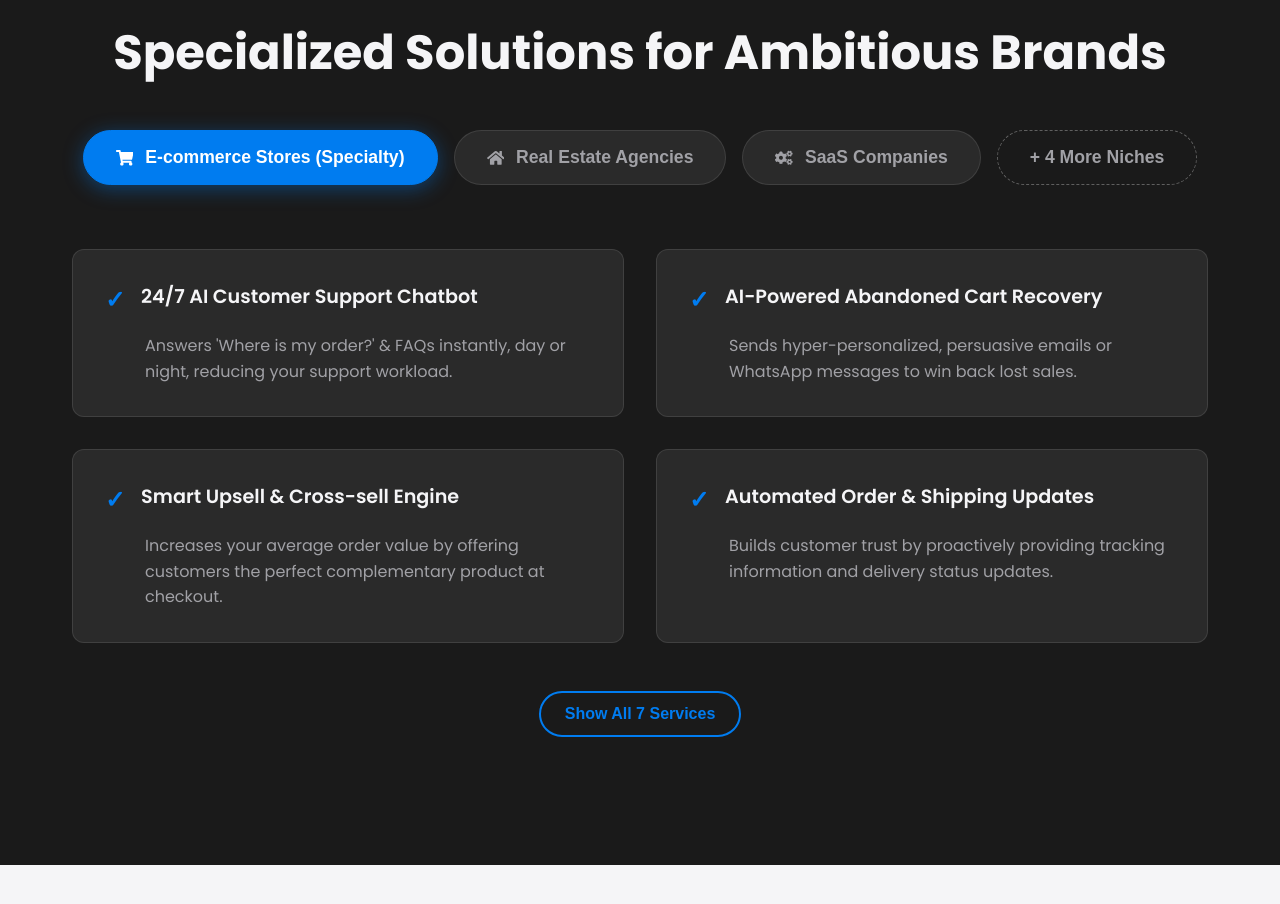
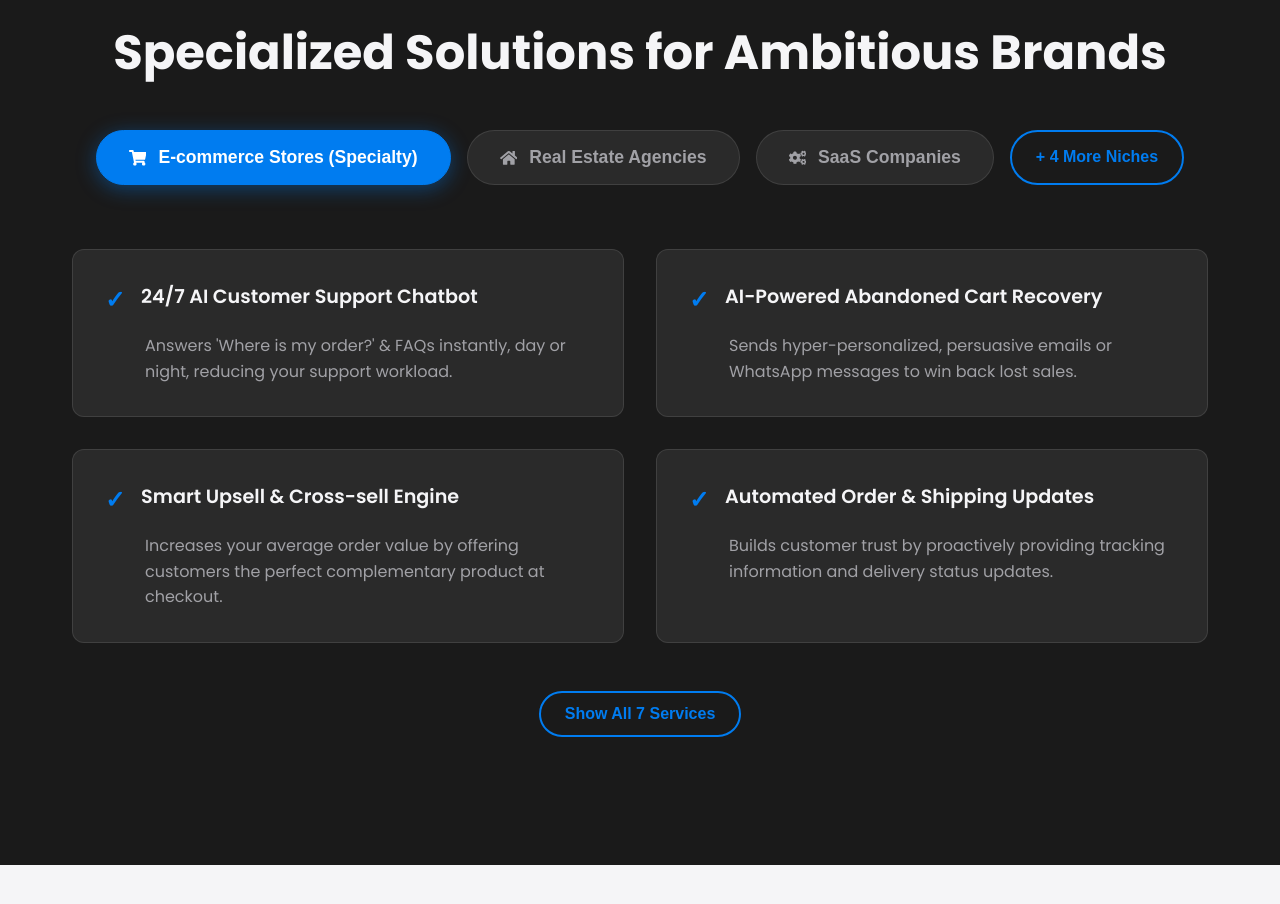
Before and after one commit to leo-marida/Automation-agency, a Next.js app in the folder slova-automations-website/: page / in a window 1280 px wide. Shown: the part 5880-6784 px from the top of the page. Built offline with nearby package versions, Linux system fonts and the light colour scheme.

Commit message:
improved the styling of the show all niches button

```diff
--- a/slova-automations-website/src/components/ServicesSection.js
+++ b/slova-automations-website/src/components/ServicesSection.js
@@ -110,7 +110,7 @@ const ServicesSection = () => {
           })}
 
           {secondaryNiches.length > 0 && (
-            <button onClick={() => setShowAllNiches(!showAllNiches)} className={styles.nicheToggleButton}>
+            <button onClick={() => setShowAllNiches(!showAllNiches)} className={styles.toggleButton} >
               {showAllNiches ? 'Show Less' : `+ ${secondaryNiches.length} More Niches`}
             </button>
           )}
```
